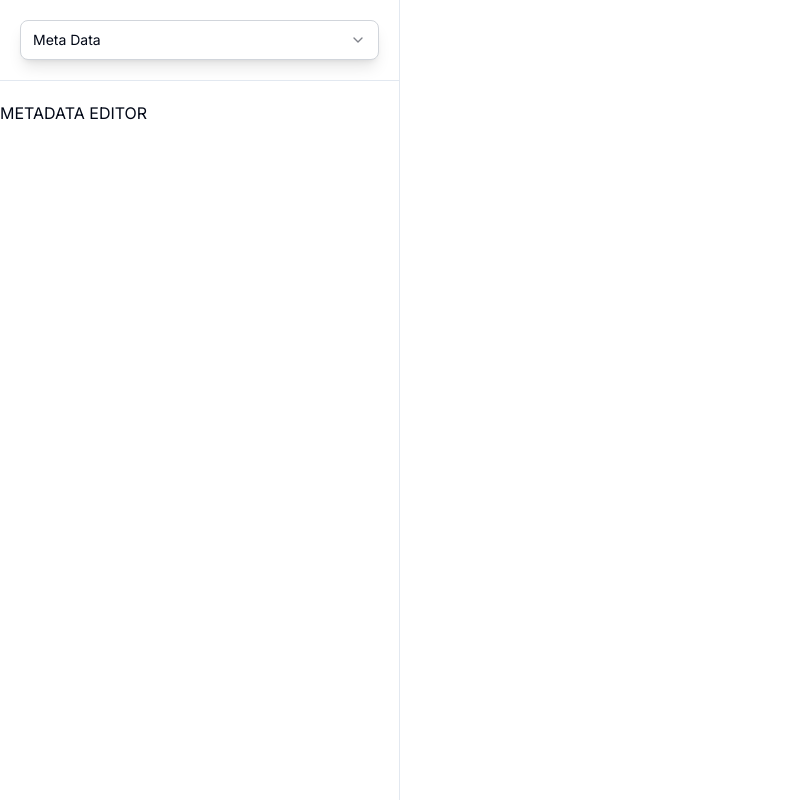
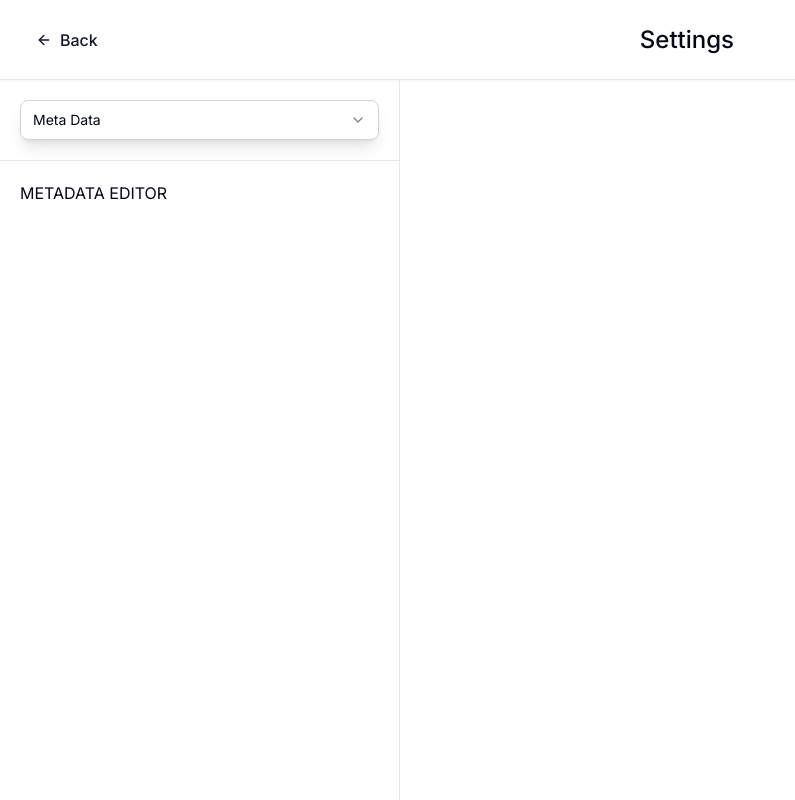
Before and after one commit to SalikJamal/nicolas-dashboard, a Next.js app: page /settings in a window 1280 px wide. Shown: the whole page, without its empty margins (0-795 px from the left). Built offline with nearby package versions, Linux system fonts and the light colour scheme.

Commit message:
Header complete

```diff
--- a/app/settings/(routes)/page.tsx
+++ b/app/settings/(routes)/page.tsx
@@ -1,8 +1,6 @@
 "use client"
 
-import { z } from "zod"
-import { zodResolver } from "@hookform/resolvers/zod"
-import { useForm } from "react-hook-form"
+import { useState } from "react"
 import {
     Select,
     SelectContent,
@@ -11,48 +9,26 @@ import {
     SelectTrigger,
     SelectValue,
 } from "@/components/ui/select"
-import {
-    Form,
-    FormField,
-    FormItem,
-} from "@/components/ui/form"
 import { Separator } from "@/components/ui/separator"
 import MetadataEditor from "@/components/settings/metadata-editor"
-
-const formSchema = z.object({
-    setting: z.string({ required_error: "Please select an option."})
-})
+import Header from "@/components/ui/header"
 
 
 export default function SettingsPage() {
 
-    const form = useForm<z.infer<typeof formSchema>>({
-        resolver: zodResolver(formSchema),
-        defaultValues: {
-            setting: "metadata"
-        }
-    })
-
-    const onSubmit = (data: z.infer<typeof formSchema>) => {
-        console.log(data)
-    }
+    const [option, setOption] = useState("metadata")
 
     return (
+        <div className="flex flex-col h-full">
+            <Header title="Settings" />
             <div className="flex flex-col py-5 space-y-5 w-[400px] border-r h-full">
                 <div className="px-5">
-                <Form {...form}>
-                    <form onChange={form.handleSubmit(onSubmit)} onSubmit={form.handleSubmit(onSubmit)}>
-                        <FormField
-                            control={form.control}
-                            name="setting"
-                            render={({ field }) => (
-                                <FormItem>
                     <Select
-                                        onValueChange={field.onChange}
-                                        defaultValue={field.value}
+                        onValueChange={(e) => setOption(e)}
+                        defaultValue={option}
                     >
                         <SelectTrigger className="w-full border border-gray-300 shadow-lg rounded-lg">
-                                            <SelectValue defaultValue={field.value} />
+                            <SelectValue defaultValue={option} />
                         </SelectTrigger>
                         <SelectContent>
                             <SelectGroup>
@@ -61,16 +37,14 @@ export default function SettingsPage() {
                             </SelectGroup>
                         </SelectContent>
                     </Select>
-                                </FormItem>
-                            )}
-                        />
-                    </form>
-                </Form>
                 </div>
 
                 <Separator />
 
+                {option === "metadata" && (
                     <MetadataEditor />
+                )}
+            </div>
         </div>
     )
 }
--- a/components/settings/metadata-editor.tsx
+++ b/components/settings/metadata-editor.tsx
@@ -1,6 +1,6 @@
 export default function MetadataEditor() {
     return (
-        <div>
+        <div className="px-5">
             METADATA EDITOR
         </div>
     )
--- /dev/null
+++ b/components/ui/header.tsx
@@ -0,0 +1,29 @@
+import { ArrowLeft } from "lucide-react"
+import { useRouter } from "next/navigation"
+import { Button } from "@/components/ui/button"
+
+interface IHeaderProps {
+    title: string;
+}
+
+
+export default function Header({ title }: IHeaderProps) {
+
+    const router = useRouter()
+
+    return (
+        <div className="flex bg-white shadow-sm text-center h-20 p-5 border-b">
+            <Button
+                variant="link"
+                onClick={() => router.back()}
+            >
+                <ArrowLeft className="mr-2 size-4" />
+                <p className="text-base">Back</p>
+            </Button>
+
+            <div className="flex justify-center items-center w-full">
+                <h1 className="font-medium text-2xl">{title}</h1>
+            </div>
+        </div>
+    )
+}
```
Lines whose indentation alone changed are shown as unchanged.
